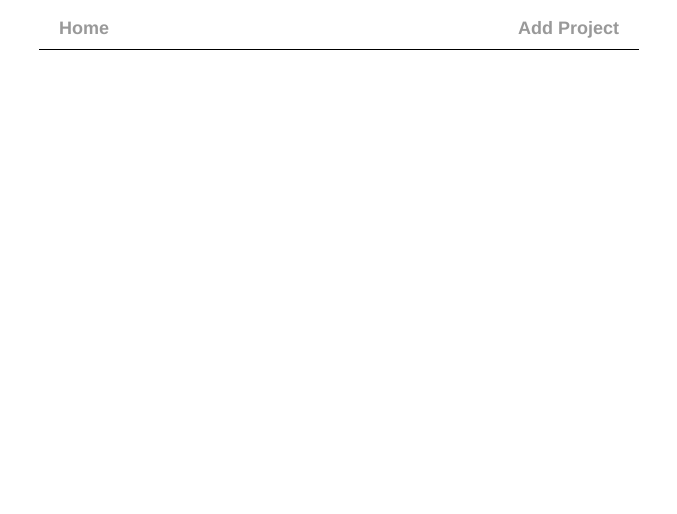
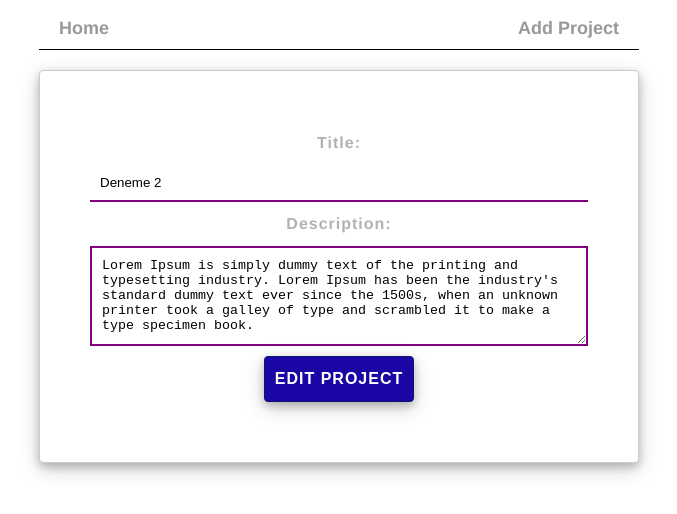
Before and after one commit to ebrardev/project-planner, a Vue app: page /projects/2 in a window 1280 px wide. Shown: the top 514 px of the page, without its empty margins (301-978 px from the left). Built offline with nearby package versions, Linux system fonts and the light colour scheme; data requests are answered from the project's data file.

Commit message:
edit page style

```diff
--- a/data/db.json
+++ b/data/db.json
@@ -1,16 +1,10 @@
 {
   "projects": [
-    {
-      "id": 1,
-      "title": "Deneme 1 ",
-      "details": "Lorem Ipsum is simply Lorem Ipsum has been the industry's standard dummy text ever since the 1500s, when an unknown printer took a galley of type and scrambled it to make a type specimen book. aaaaaaaaaaaa",
-      "complete": true
-    },
     {
       "id": 2,
       "title": "Deneme 2",
       "details": "Lorem Ipsum is simply dummy text of the printing and typesetting industry. Lorem Ipsum has been the industry's standard dummy text ever since the 1500s, when an unknown printer took a galley of type and scrambled it to make a type specimen book.",
-      "complete": true
+      "complete": false
     },
     {
       "id": 3,
--- a/src/components/SingleProject.vue
+++ b/src/components/SingleProject.vue
@@ -3,7 +3,7 @@
     <div class="actions">
      <h3  @click="showDetails =!showDetails" >{{ project.title }}</h3>
      <div class="icons">
-        <span class="material-icons">edit</span>
+         <router-link :to="{name:'EditProject',params:{id:project.id}}">        <span class="material-icons">edit</span>   </router-link>
         <span @click="deleteProject" class="material-icons">delete</span>
         <span @click="toggleComplete" class="material-icons tick" >done</span>
      </div>
--- a/src/views/AddProject.vue
+++ b/src/views/AddProject.vue
@@ -70,38 +70,19 @@ label{
 
 }
 input {
-  border: 1px solid black; ;
-  border-radius: 4px;
   padding: 10px;
-  margin-bottom: 10px;
-  margin-top: 10px;
-  margin-left: 10px;
-  margin-right: 10px;
-  margin-bottom: 10px;
-  font-size: 16px;
-  font-weight: bold;
-  color: #333;
-  text-align: left;
-  /* text-transform: uppercase; */
-  letter-spacing: 1px;
-  line-height: 24px;
+  border: 0;
+  border-bottom: 2px solid green;
+  width: 100%;
+  box-sizing: border-box;
+  outline: none;
 }
 textarea{
-  border: 1px solid black;;
-  border-radius: 4px;
+  border: 2px solid green;
   padding: 10px;
-  margin-bottom: 10px;
-  margin-top: 10px;
-  margin-left: 10px;
-  margin-right: 10px;
-  margin-bottom: 10px;
-  font-size: 16px;
-  font-weight: bold;
-  color: #333;
-  text-align: left;
-  text-transform: uppercase;
-  letter-spacing: 1px;
-  line-height: 24px;
+  width: 100%;
+  box-sizing: border-box;
+  height: 100px;
   outline: none;
 }
 button{
--- a/src/views/EditProject.vue
+++ b/src/views/EditProject.vue
@@ -1,13 +1,112 @@
 <template>
-
+  <form  >
+    <label>Title:</label>
+    <input type="text" v-model="title" placeholder="Project Title" required />
+    <label>Description:</label>
+  <textarea type="text" v-model="details" placeholder="Project Description" required></textarea>
+  <button>Edit Project</button>
+  </form>
 </template>
 
 <script>
+import axios from 'axios'
 export default {
+  props:['id'],
+  data(){
+    return {
+      title: '',
+      details: '',
+      uri:'http://localhost:3000/projects/'+this.id
+    }
+  },
+  mounted(){
+    axios.get(this.uri)
+  .then((response) => {
+    this.title = response.data.title
+    this.details = response.data.details
+  })
+  .catch((error) => {
+    console.log(error);
+  });
+  }
 
 }
 </script>
 
 <style>
+form {
+  display: flex;
+  flex-direction: column;
+  align-items: center;
+  justify-content: center;
+  padding: 50px;
+  border: 1px solid #ccc;
+  border-radius: 4px;
+  background-color: #fff;
+  box-shadow: 0 4px 8px 0 rgba(0, 0, 0, 0.2), 0 6px 20px 0 rgba(0, 0, 0, 0.19);
+  margin-top: 20px;
 
+}
+label{
+  margin-bottom: 10px;
+  font-size: 16px;
+  font-weight: bold;
+  color: #b3b2b2;
+  text-align: left;
+  /* text-transform: uppercase; */
+  letter-spacing: 1px;
+  line-height: 24px;
+  margin-bottom: 10px;
+  margin-top: 10px;
+  margin-left: 10px;
+  margin-right: 10px;
+  margin-bottom: 10px;
+
+
+}
+input {
+  padding: 10px;
+  border: 0;
+  border-bottom: 2px solid purple;
+  width: 100%;
+  box-sizing: border-box;
+  outline: none;
+}
+textarea{
+  border: 2px solid purple;
+  padding: 10px;
+  width: 100%;
+  box-sizing: border-box;
+  height: 100px;
+  outline: none;
+}
+button{
+  border-radius: 5px;
+  padding: 10px;
+  margin-bottom: 10px;
+  margin-top: 10px;
+  margin-left: 10px;
+  margin-right: 10px;
+  margin-bottom: 10px;
+  font-size: 16px;
+  font-weight: bold;
+  color: white;
+  text-align: left;
+  text-transform: uppercase;
+  letter-spacing: 1px;
+  line-height: 24px;
+  cursor: pointer;
+  transition: all 0.3s ease-in-out;
+  background-color: #1b06a5;
+  border: 1px solid #08176d;
+  border-radius: 4px;
+  outline: none;
+  box-shadow: 0 4px 8px 0 rgba(0, 0, 0, 0.2), 0 6px 20px 0 rgba(0, 0, 0, 0.19);
+
+}
+button:hover{
+  box-shadow: 0 8px 16px 0 rgba(0, 0, 0, 0.3), 0 6px 20px 0 rgba(0, 0, 0, 0.22);
+  transition: all 0.3s ease-in-out;
+  background-color: #15c402;
+}
 </style>
```
